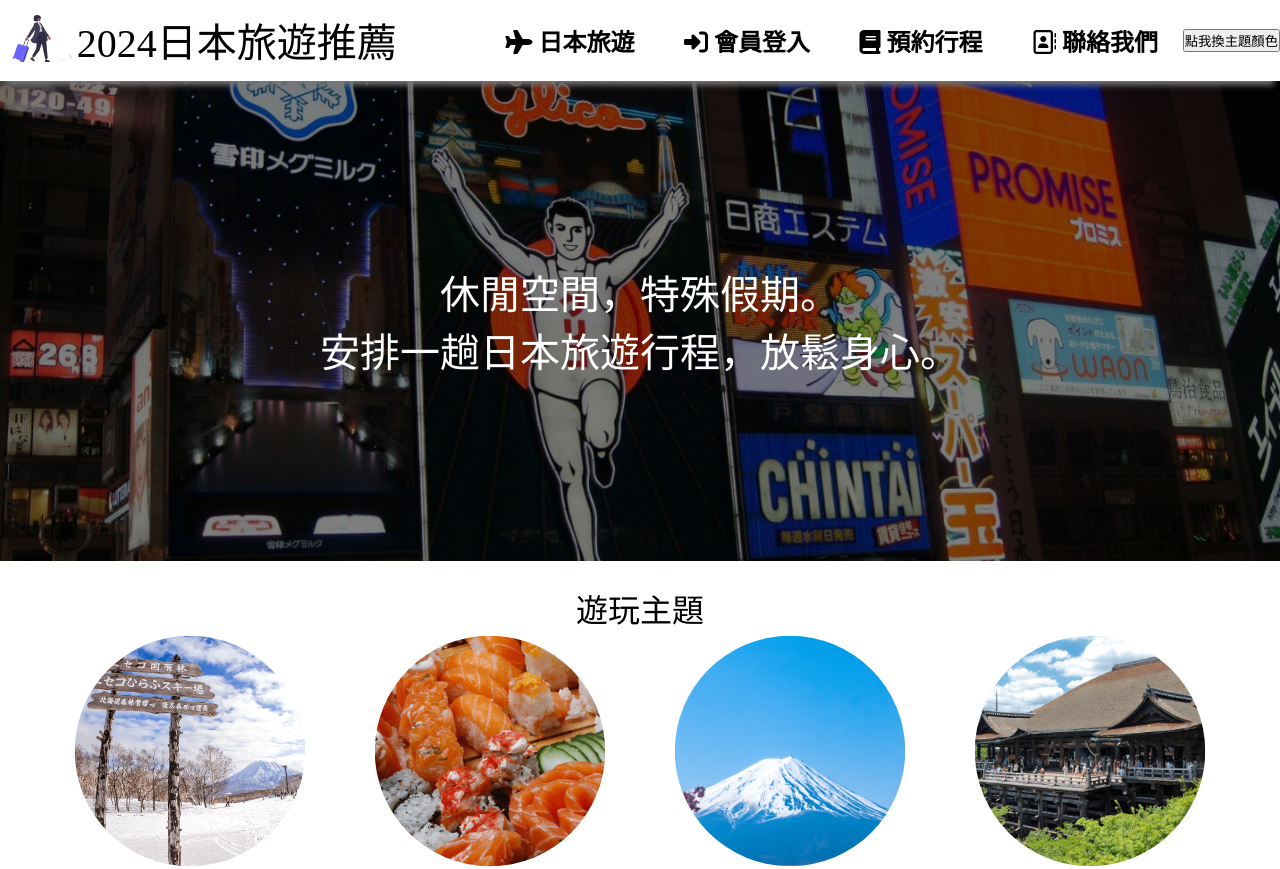
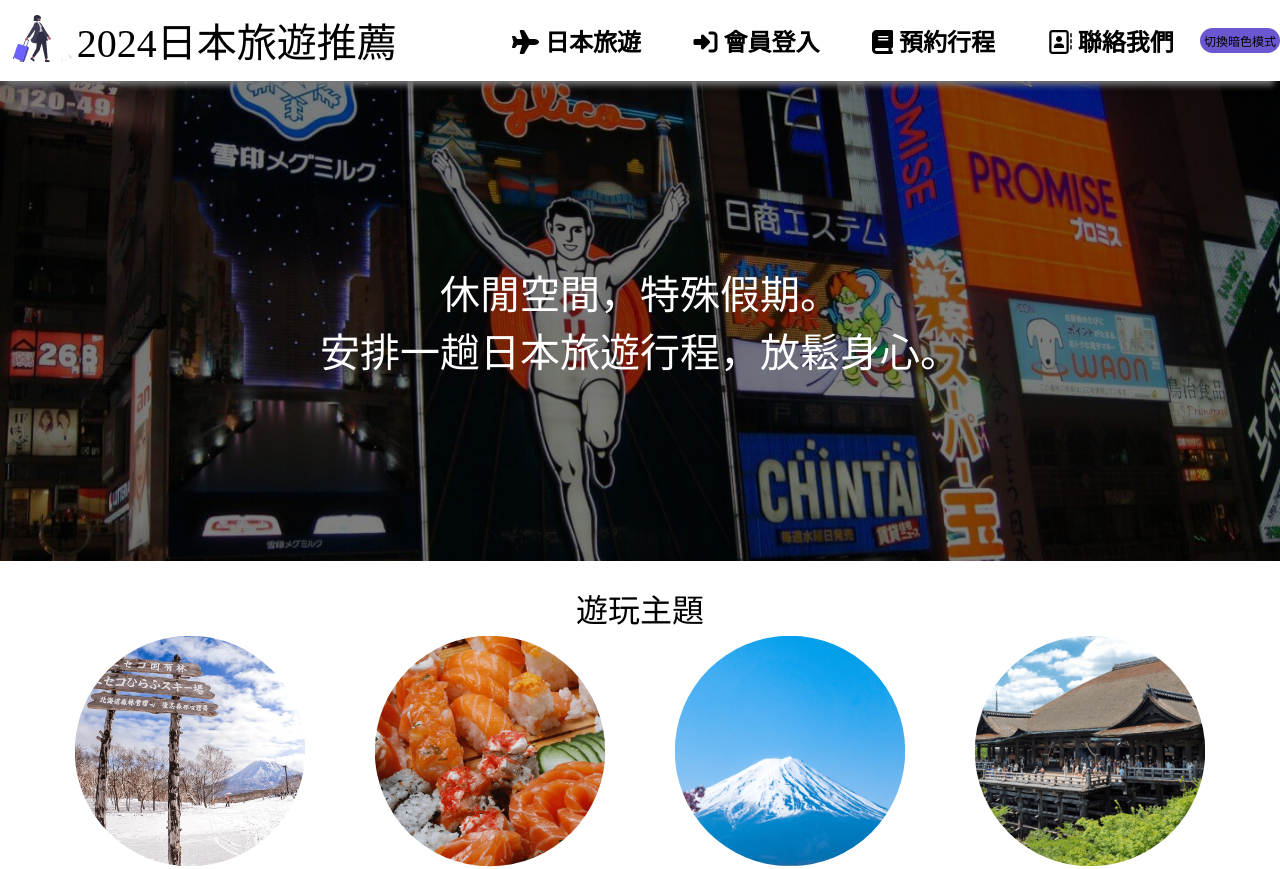
Before and after one commit to samuel00410/Vite_React_ForJourneyToJapan_Web, a React (Vite) app: page / in a window 1280 px wide. Shown: the top 869 px of the page. Built offline with nearby package versions, Linux system fonts and the light colour scheme.

Commit message:
修改按鈕造型

```diff
--- a/src/components/Header.jsx
+++ b/src/components/Header.jsx
@@ -68,7 +68,17 @@
         </div>
 
         <div className="changeTheme">
-          <button onClick={handleChangeTheme}>點我換主題顏色</button>
+          {isDarkTheme ? (
+            // 黑色主題時顯示切換明亮模式按鈕
+            <button className="light-mode-button" onClick={handleChangeTheme}>
+              切換明亮模式
+            </button>
+          ) : (
+            // 明亮主題時顯示切換暗色模式按鈕
+            <button className="dark-mode-button" onClick={handleChangeTheme}>
+              切換暗色模式
+            </button>
+          )}
         </div>
       </header>
     </>
--- a/src/components/Header.scss
+++ b/src/components/Header.scss
@@ -72,6 +72,29 @@
       }
     }
   }
+
+  div.changeTheme {
+    button {
+      padding: 0.25rem;
+      font-size: 0.75rem;
+      transition: all 0.2s ease-in-out;
+      border: none;
+      border-radius: 25px;
+      &.light-mode-button {
+        color: rgb(200, 217, 220);
+        background-color: rgba(10, 184, 187, 0.862);
+      }
+      &.dark-mode-button {
+        background-color: rgba(93, 73, 204, 0.915);
+      }
+
+      &:hover {
+        border: 1px solid black;
+        color: rgb(39, 223, 255);
+        background-color: rgba(26, 48, 210, 0.862);
+      }
+    }
+  }
 }
 
 // RWD設計 700大小以下的設計
```
